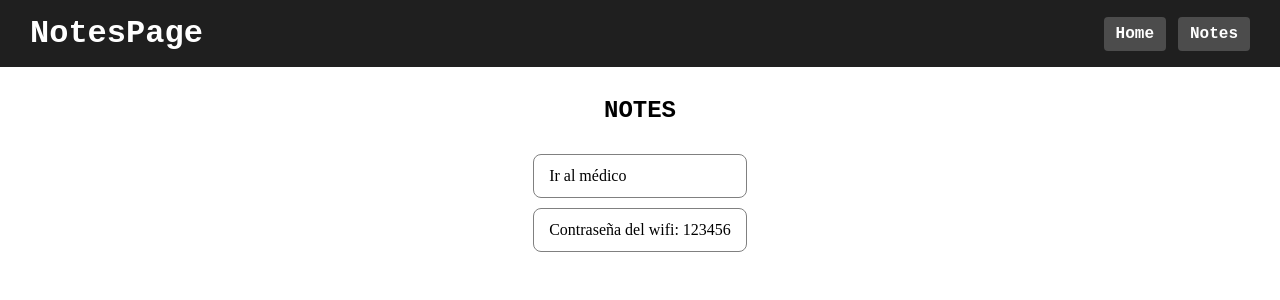
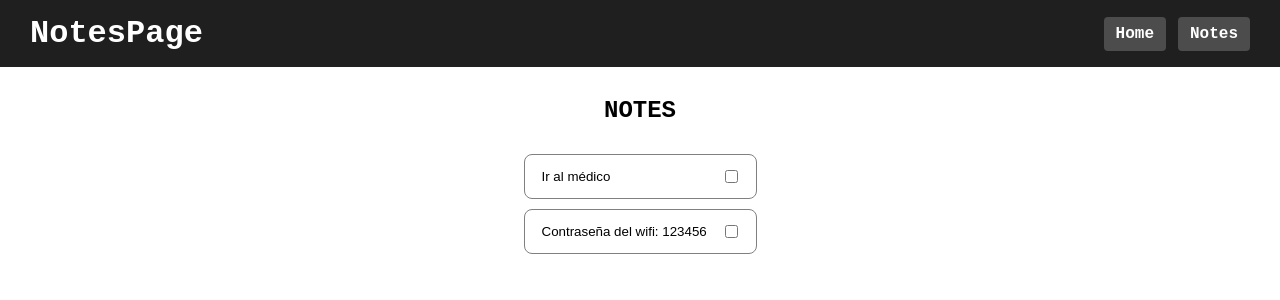
Before and after one commit to RamconDev/Vue-AmazingCode, a Vue app in the folder mini-proyecto/my-notes-app/: page /notes in a window 1280 px wide. Shown: the top 300 px of the page. Built offline with nearby package versions, Linux system fonts and the light colour scheme.

Commit message:
card component para las notas

```diff
--- /dev/null
+++ b/mini-proyecto/my-notes-app/src/components/NoteCardComponent.vue
@@ -0,0 +1,31 @@
+<script setup>
+	defineProps({
+		note: Object
+	});
+</script>
+
+<template>
+	<article class="note-card">
+		<input type="text" class="card-title" v-model="note.title">
+		<input type="checkbox" v-model="note.marked">
+	</article>
+</template>
+
+<style scoped>
+	.note-card {
+		border: 1px solid grey;
+		border-radius: 8px;
+		padding: 12px 15px;
+		display: flex;
+		align-items: center;
+		input[type="text"] {
+			border: none;
+			appearance: none;
+			&:focus {
+				border: none;
+				appearance: none;
+				outline: none;
+			}
+		}
+	}
+</style>
--- a/mini-proyecto/my-notes-app/src/views/Notes.vue
+++ b/mini-proyecto/my-notes-app/src/views/Notes.vue
@@ -1,5 +1,6 @@
 <script setup>
 import HeaderComponent from '../components/HeaderComponent.vue';
+import NoteCardComponent from '../components/NoteCardComponent.vue';
 import { useNoteStore } from '../stores/noteStore';
 
   const noteStore = useNoteStore();
@@ -11,7 +12,7 @@ import { useNoteStore } from '../stores/noteStore';
     <h2>Notes</h2>
     <ul class="note-list">
       <li v-for="note in noteStore.notes" :key="note.id">
-        {{ note.title }}
+        <NoteCardComponent :note="note"></NoteCardComponent>
       </li>
     </ul>
   </section>
@@ -36,11 +37,6 @@ import { useNoteStore } from '../stores/noteStore';
       flex-direction: column;
       gap: 10px;
       list-style: none;
-      li {
-        border: 1px solid grey;
-        border-radius: 8px;
-        padding: 12px 15px;
-      }
     }
   }
 </style>
```
